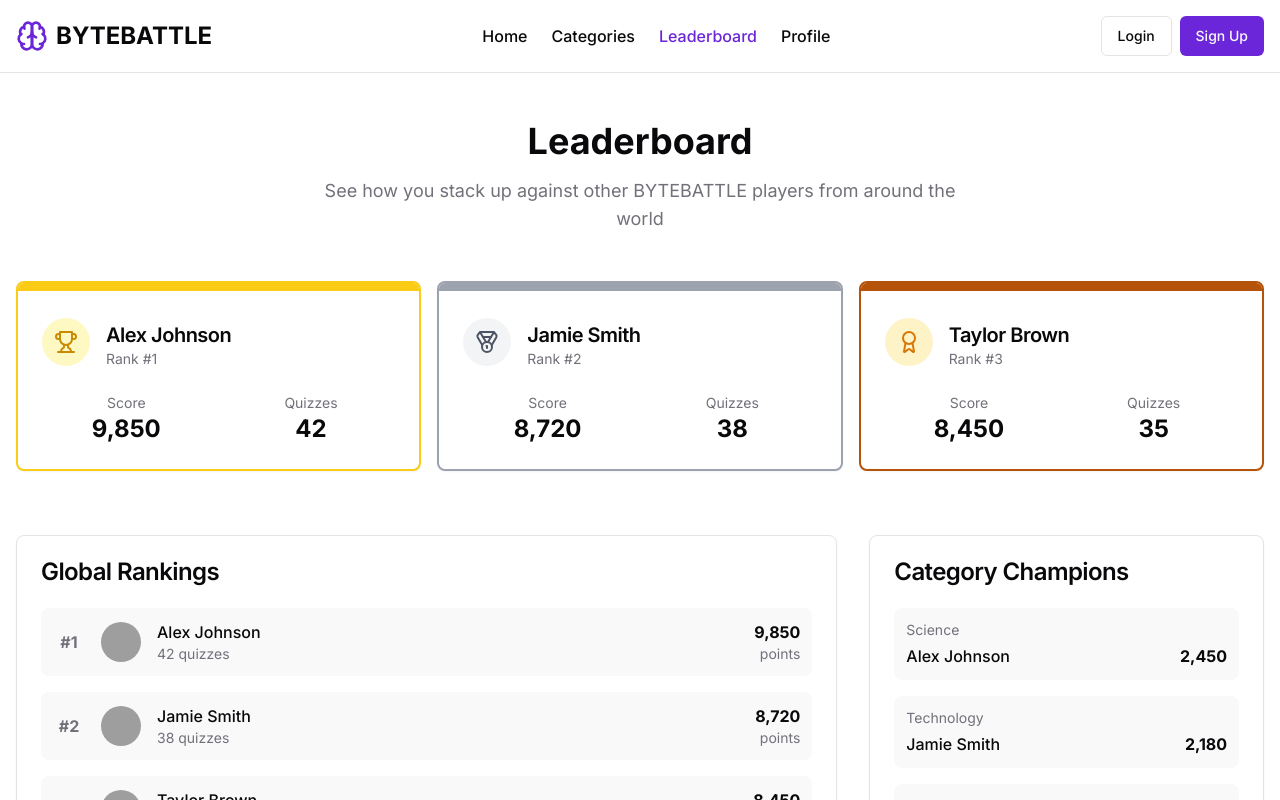
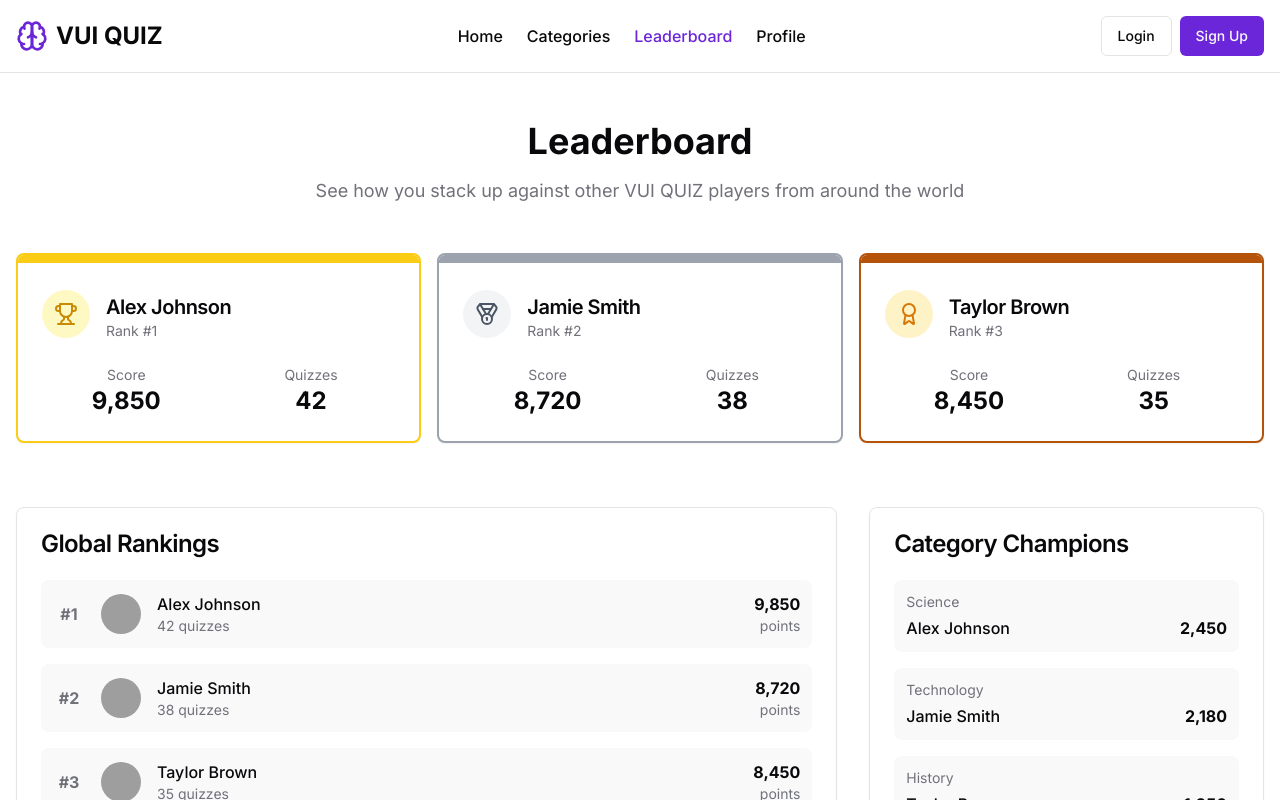
Before and after one commit to manhtruong03/real-time-quiz, a Next.js app: page /leaderboard in a window 1280 px wide. Shown: the top 800 px of the page. Built offline with nearby package versions, Linux system fonts and the light colour scheme; grey boxes are pictures that could not be loaded.

Commit message:
feat: update title to VUI QUIZ

```diff
--- a/src/app/categories/page.tsx
+++ b/src/app/categories/page.tsx
@@ -88,7 +88,7 @@ export default function CategoriesPage() {
             <Link href="/">
               <div className="flex items-center gap-2">
                 <Brain className="h-8 w-8 text-primary" />
-                <h1 className="text-2xl font-bold">BYTEBATTLE</h1>
+                <h1 className="text-2xl font-bold">VUI QUIZ</h1>
               </div>
             </Link>
           </div>
@@ -160,10 +160,10 @@ export default function CategoriesPage() {
         <div className="container mx-auto px-4 text-center">
           <div className="flex items-center justify-center gap-2 mb-4">
             <Brain className="h-6 w-6 text-primary" />
-            <span className="text-xl font-bold">BYTEBATTLE</span>
+            <span className="text-xl font-bold">VUI QUIZ</span>
           </div>
           <p className="text-muted-foreground text-sm">
-            &copy; {new Date().getFullYear()} BYTEBATTLE. All rights reserved.
+            &copy; {new Date().getFullYear()} VUI QUIZ. All rights reserved.
           </p>
         </div>
       </footer>
--- a/src/app/layout.tsx
+++ b/src/app/layout.tsx
@@ -7,7 +7,7 @@ import { ThemeProvider } from "@/src/components/theme-provider"
 const inter = Inter({ subsets: ["latin"] })
 
 export const metadata: Metadata = {
-  title: "BYTEBATTLE - AI-Powered Quiz App",
+  title: "VUI QUIZ - AI-Powered Quiz App",
   description: "Challenge yourself with AI-generated quizzes across various categories",
   generator: 'v0.dev'
 }
--- a/src/app/leaderboard/page.tsx
+++ b/src/app/leaderboard/page.tsx
@@ -34,7 +34,7 @@ export default function LeaderboardPage() {
             <Link href="/">
               <div className="flex items-center gap-2">
                 <Brain className="h-8 w-8 text-primary" />
-                <h1 className="text-2xl font-bold">BYTEBATTLE</h1>
+                <h1 className="text-2xl font-bold">VUI QUIZ</h1>
               </div>
             </Link>
           </div>
@@ -68,7 +68,7 @@ export default function LeaderboardPage() {
           <div className="text-center mb-12">
             <h1 className="text-4xl font-bold mb-4">Leaderboard</h1>
             <p className="text-lg text-muted-foreground max-w-2xl mx-auto">
-              See how you stack up against other BYTEBATTLE players from around the world
+              See how you stack up against other VUI QUIZ players from around the world
             </p>
           </div>
 
@@ -86,10 +86,10 @@ export default function LeaderboardPage() {
                   <CardHeader className="flex flex-row items-center gap-4">
                     <div
                       className={`w-12 h-12 rounded-full flex items-center justify-center ${index === 0
-                          ? "bg-yellow-100 text-yellow-600"
-                          : index === 1
-                            ? "bg-gray-100 text-gray-600"
-                            : "bg-amber-100 text-amber-600"
+                        ? "bg-yellow-100 text-yellow-600"
+                        : index === 1
+                          ? "bg-gray-100 text-gray-600"
+                          : "bg-amber-100 text-amber-600"
                         }`}
                     >
                       {index === 0 ? (
@@ -200,10 +200,10 @@ export default function LeaderboardPage() {
         <div className="container mx-auto px-4 text-center">
           <div className="flex items-center justify-center gap-2 mb-4">
             <Brain className="h-6 w-6 text-primary" />
-            <span className="text-xl font-bold">BYTEBATTLE</span>
+            <span className="text-xl font-bold">VUI QUIZ</span>
           </div>
           <p className="text-muted-foreground text-sm">
-            &copy; {new Date().getFullYear()} BYTEBATTLE. All rights reserved.
+            &copy; {new Date().getFullYear()} VUI QUIZ. All rights reserved.
           </p>
         </div>
       </footer>
--- a/src/app/login/page.tsx
+++ b/src/app/login/page.tsx
@@ -54,7 +54,7 @@ export default function LoginPage() {
             <Link href="/">
               <div className="flex items-center gap-2">
                 <Brain className="h-8 w-8 text-primary" />
-                <h1 className="text-2xl font-bold">BYTEBATTLE</h1>
+                <h1 className="text-2xl font-bold">VUI QUIZ</h1>
               </div>
             </Link>
           </div>
@@ -134,10 +134,10 @@ export default function LoginPage() {
         <div className="container mx-auto px-4 text-center">
           <div className="flex items-center justify-center gap-2 mb-4">
             <Brain className="h-6 w-6 text-primary" />
-            <span className="text-xl font-bold">BYTEBATTLE</span>
+            <span className="text-xl font-bold">VUI QUIZ</span>
           </div>
           <p className="text-muted-foreground text-sm">
-            &copy; {new Date().getFullYear()} BYTEBATTLE. All rights reserved.
+            &copy; {new Date().getFullYear()} VUI QUIZ. All rights reserved.
           </p>
         </div>
       </footer>
--- a/src/app/page.tsx
+++ b/src/app/page.tsx
@@ -9,7 +9,7 @@ export default function Home() {
         <div className="container mx-auto px-4 py-4 flex justify-between items-center">
           <div className="flex items-center gap-2">
             <Brain className="h-8 w-8 text-primary" />
-            <h1 className="text-2xl font-bold">BYTEBATTLE</h1>
+            <h1 className="text-2xl font-bold">VUI QUIZ</h1>
           </div>
           <nav className="hidden md:flex gap-6">
             <Link href="/" className="font-medium hover:text-primary">
@@ -48,7 +48,7 @@ export default function Home() {
                 Master Programming with <span className="text-primary">AI-Powered</span> Quizzes
               </h1>
               <p className="text-lg text-muted-foreground">
-                BYTEBATTLE generates fresh, challenging questions across various programming languages, adapting to your
+                VUI QUIZ generates fresh, challenging questions across various programming languages, adapting to your
                 skill level for a personalized learning experience.
               </p>
               <div className="flex gap-4 pt-4">
@@ -100,7 +100,7 @@ export default function Home() {
             <div className="text-center mb-16">
               <h2 className="text-3xl md:text-4xl font-bold mb-4">Powerful Features</h2>
               <p className="text-lg text-muted-foreground max-w-2xl mx-auto">
-                BYTEBATTLE combines cutting-edge AI with engaging gameplay to create a unique coding quiz experience
+                VUI QUIZ combines cutting-edge AI with engaging gameplay to create a unique coding quiz experience
               </p>
             </div>
 
@@ -160,7 +160,7 @@ export default function Home() {
           <div className="flex flex-col md:flex-row justify-between items-center">
             <div className="flex items-center gap-2 mb-4 md:mb-0">
               <Brain className="h-6 w-6 text-primary" />
-              <span className="text-xl font-bold">BYTEBATTLE</span>
+              <span className="text-xl font-bold">VUI QUIZ</span>
             </div>
             <div className="flex gap-8">
               <Link href="/about" className="text-muted-foreground hover:text-primary">
@@ -178,7 +178,7 @@ export default function Home() {
             </div>
           </div>
           <div className="mt-8 text-center text-muted-foreground text-sm">
-            &copy; {new Date().getFullYear()} BYTEBATTLE. All rights reserved.
+            &copy; {new Date().getFullYear()} VUI QUIZ. All rights reserved.
           </div>
         </div>
       </footer>
--- a/src/app/profile/page.tsx
+++ b/src/app/profile/page.tsx
@@ -42,7 +42,7 @@ export default function ProfilePage() {
             <Link href="/">
               <div className="flex items-center gap-2">
                 <Brain className="h-8 w-8 text-primary" />
-                <h1 className="text-2xl font-bold">BYTEBATTLE</h1>
+                <h1 className="text-2xl font-bold">VUI QUIZ</h1>
               </div>
             </Link>
           </div>
@@ -348,10 +348,10 @@ export default function ProfilePage() {
         <div className="container mx-auto px-4 text-center">
           <div className="flex items-center justify-center gap-2 mb-4">
             <Brain className="h-6 w-6 text-primary" />
-            <span className="text-xl font-bold">BYTEBATTLE</span>
+            <span className="text-xl font-bold">VUI QUIZ</span>
           </div>
           <p className="text-muted-foreground text-sm">
-            &copy; {new Date().getFullYear()} BYTEBATTLE. All rights reserved.
+            &copy; {new Date().getFullYear()} VUI QUIZ. All rights reserved.
           </p>
         </div>
       </footer>
--- a/src/app/quiz/new/page.tsx
+++ b/src/app/quiz/new/page.tsx
@@ -66,7 +66,7 @@ export default function NewQuizPage() {
             <Link href="/">
               <div className="flex items-center gap-2">
                 <Brain className="h-8 w-8 text-primary" />
-                <h1 className="text-2xl font-bold">BYTEBATTLE</h1>
+                <h1 className="text-2xl font-bold">VUI QUIZ</h1>
               </div>
             </Link>
           </div>
@@ -204,10 +204,10 @@ export default function NewQuizPage() {
         <div className="container mx-auto px-4 text-center">
           <div className="flex items-center justify-center gap-2 mb-4">
             <Brain className="h-6 w-6 text-primary" />
-            <span className="text-xl font-bold">BYTEBATTLE</span>
+            <span className="text-xl font-bold">VUI QUIZ</span>
           </div>
           <p className="text-muted-foreground text-sm">
-            &copy; {new Date().getFullYear()} BYTEBATTLE. All rights reserved.
+            &copy; {new Date().getFullYear()} VUI QUIZ. All rights reserved.
           </p>
         </div>
       </footer>
--- a/src/app/quiz/play/page.tsx
+++ b/src/app/quiz/play/page.tsx
@@ -113,7 +113,7 @@ export default function PlayQuizPage() {
               <Link href="/">
                 <div className="flex items-center gap-2">
                   <Brain className="h-8 w-8 text-primary" />
-                  <h1 className="text-2xl font-bold">BYTEBATTLE</h1>
+                  <h1 className="text-2xl font-bold">VUI QUIZ</h1>
                 </div>
               </Link>
             </div>
@@ -142,7 +142,7 @@ export default function PlayQuizPage() {
               <Link href="/">
                 <div className="flex items-center gap-2">
                   <Brain className="h-8 w-8 text-primary" />
-                  <h1 className="text-2xl font-bold">BYTEBATTLE</h1>
+                  <h1 className="text-2xl font-bold">VUI QUIZ</h1>
                 </div>
               </Link>
             </div>
@@ -225,7 +225,7 @@ export default function PlayQuizPage() {
             <Link href="/">
               <div className="flex items-center gap-2">
                 <Brain className="h-8 w-8 text-primary" />
-                <h1 className="text-2xl font-bold">BYTEBATTLE</h1>
+                <h1 className="text-2xl font-bold">VUI QUIZ</h1>
               </div>
             </Link>
           </div>
```
